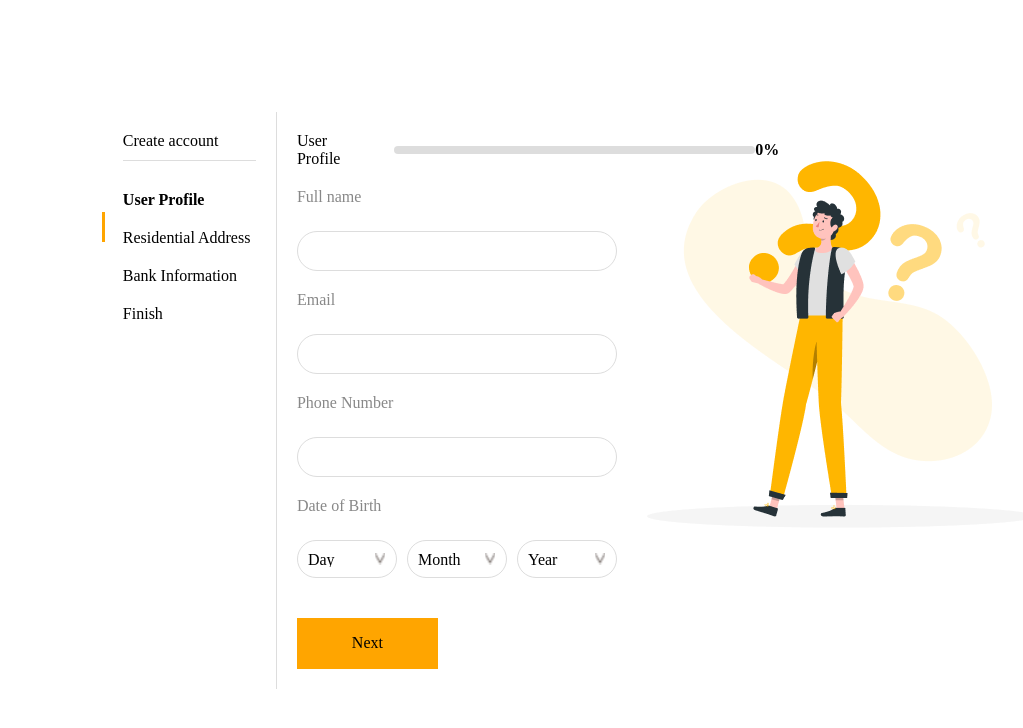
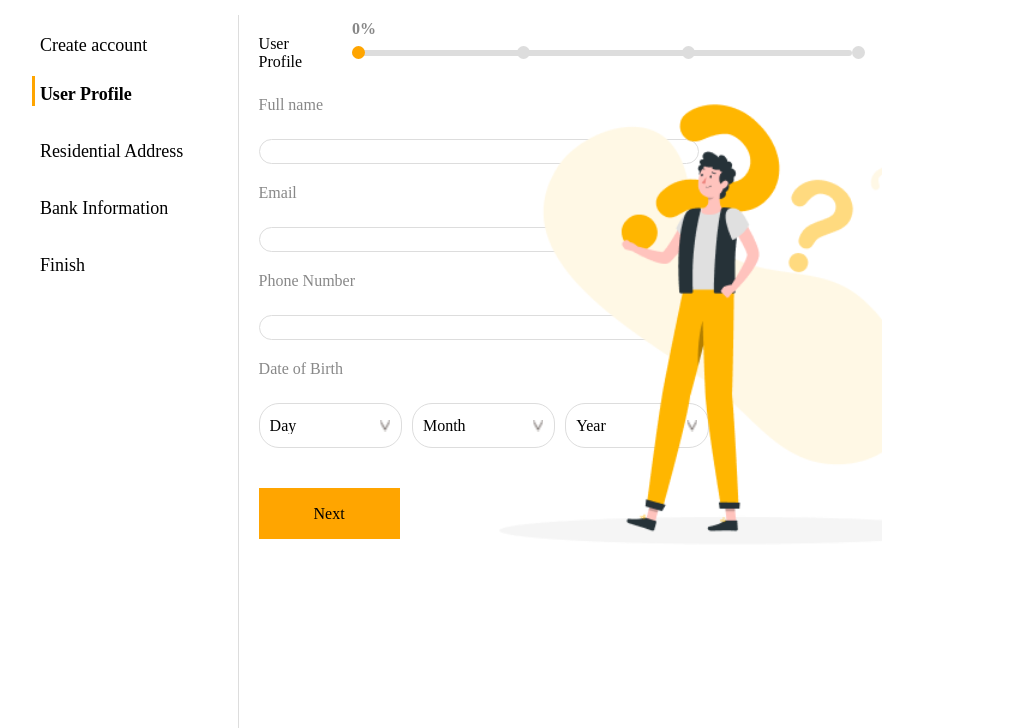
Before and after one commit to Exit1947/OnlineShop, a React (Create React App) app in the folder frontend/: page /auth/registration in a window 1280 px wide. Shown: the top 728 px of the page, without its empty margins (189-1212 px from the left). Built offline with nearby package versions, Linux system fonts and the light colour scheme.

Commit message:
Edit the registration form

```diff
--- a/frontend/src/components/form/Form.tsx
+++ b/frontend/src/components/form/Form.tsx
@@ -45,7 +45,10 @@ const Form = () => {
     const [progress, setProgress] = useState(0);
 
     const updateProgress = (step) => {
-        const newProgress = (step - 1) * 33;
+        let newProgress = (step - 1) * 33.33;
+        if (step === 4) {
+            newProgress = 100;
+        }
         setProgress(Math.min(newProgress, 100));
     };
 
@@ -68,15 +71,31 @@ const Form = () => {
         }
     };
 
+    const getTitleForStep = (step) => {
+        switch (step) {
+            case 1:
+                return 'User Profile';
+            case 2:
+                return 'Residential Address';
+            case 3:
+                return 'Bank Information';
+            case 4:
+                return 'Finish';
+            default:
+                return 'User Profile';
+        }
+    };
+
     return (
-        <div className="form-container">
+
+            <div className="form-container">
             <Sidebar activeStep={activeStep} handleStepClick={handleStepClick} />
             <div className="profile-image-container">
                 {activeStep === 1 && <img src={profileImage} alt="Profile" />}
                 {activeStep === 2 && <img src={addressImage} alt="Address" />}
             </div>
             <div className="content">
-                <ProgressBar progress={progress} activeStep={activeStep} />
+                <ProgressBar progress={progress} title={getTitleForStep(activeStep)} />
                 <FormFields activeStep={activeStep} handleNextClick={handleNextClick} handleBackClick={handleBackClick} />
             </div>
         </div>
--- a/frontend/src/components/form/ProgressBar.jsx
+++ b/frontend/src/components/form/ProgressBar.jsx
@@ -1,15 +1,25 @@
 import React from 'react';
 
-const ProgressBar = ({ progress, activeStep }) => {
-    const headers = ["User Profile", "Residential Address", "Bank Information", "Finish"];
+const ProgressBar = ({ progress }) => {
+
+    const roundedProgress = Math.floor(progress);
 
     return (
         <div className="progress-bar-container">
-            <h3 className="user-profile-header">{headers[activeStep - 1]}</h3>
+            <h3 className="user-profile-header">
+                {progress === 0 ? 'User Profile' : progress === 33 ? 'Residential Address' : progress === 66 ? 'Bank Information' : 'Finish'}
+            </h3>
             <div className="progress-bar">
                 <div className="progress" style={{ width: `${progress}%` }}></div>
+                {}
+                <span className="progress-percentage" style={{ left: progress === 100 ? 'calc(100% - 30px)' : `${progress}%` }}>
+                    {roundedProgress}%
+                </span>
+                <div className={`milestone milestone-0 ${progress >= 0 ? 'filled' : ''}`}></div>
+                <div className={`milestone milestone-33 ${progress >= 33 ? 'filled' : ''}`}></div>
+                <div className={`milestone milestone-66 ${progress >= 66 ? 'filled' : ''}`}></div>
+                <div className={`milestone milestone-100 ${progress === 100 ? 'filled' : ''}`}></div>
             </div>
-            <span className="progress-percentage">{Math.round(progress)}%</span>
         </div>
     );
 };
--- a/frontend/src/components/form/Sidebar.jsx
+++ b/frontend/src/components/form/Sidebar.jsx
@@ -1,17 +1,21 @@
 import React from 'react';
 
 const Sidebar = ({ activeStep, handleStepClick }) => {
+    const steps = ['User Profile', 'Residential Address', 'Bank Information', 'Finish'];
+
     return (
         <div className="sidebar">
             <h2>Create account</h2>
-            <div className="divider"></div>
             <ul>
-                <li onClick={() => handleStepClick(1)} className={activeStep === 1 ? 'active' : ''}>User Profile</li>
-                <li onClick={() => handleStepClick(2)} className={activeStep === 2 ? 'active' : ''}>Residential Address</li>
-                <li onClick={() => handleStepClick(3)} className={activeStep === 3 ? 'active' : ''}>Bank Information</li>
-                <li onClick={() => handleStepClick(4)} className={activeStep === 4 ? 'active' : ''}>Finish</li>
+                {steps.map((step, index) => (
+                    <li key={index}
+                        className={activeStep === index + 1 ? 'active' : ''}
+                        onClick={() => handleStepClick(index + 1)}>
+                        {step}
+                        {activeStep === index + 1 && <div className="highlight"></div>}
+                    </li>
+                ))}
             </ul>
-            <div className="highlight" style={{ top: `${(activeStep - 1) * 50}px` }}></div>
         </div>
     );
 };
--- a/frontend/src/components/form/form.css
+++ b/frontend/src/components/form/form.css
@@ -1,21 +1,33 @@
-
 .form-container {
     display: flex;
-    max-width: 1200px;
+    justify-content: space-between;
+    max-width: 100%;
     margin: 0 auto;
+    padding: 0;
+    height: 100vh;
+    box-sizing: border-box;
+    position: relative;
+    overflow-x: hidden;
 }
 
 
 .sidebar {
-    width: 25%;
+    width: 100%;
+    max-width: 500px;
     padding: 20px;
     border-right: 1px solid #ddd;
+    box-sizing: border-box;
+    padding: 20px;
+    background-color: #fff;
+    font-size: 18px;
+    margin-bottom: 20px;
     position: relative;
 }
 
 .sidebar h2 {
     margin-bottom: 10px;
 }
+
 
 .divider {
     width: 100%;
@@ -31,67 +43,165 @@
 }
 
 .sidebar ul li {
-    padding: 10px 0;
+    padding: 18px 0;
     cursor: pointer;
     color: black;
+    position: relative;
+    transition: all 0.3s ease;
+}
+
+.sidebar ul li:hover {
+    font-weight: bold;
 }
 
 .sidebar ul li.active {
     font-weight: bold;
+
 }
+
+
 
 .highlight {
     width: 3px;
     height: 30px;
     background-color: orange;
     position: absolute;
-    left: -1px;
+    left: -8px;
     top: 0;
-    transition: top 0.3s ease;
-    margin-top: 100px;
+    transition: top 0.3s ease, height 0.3s ease;
+    margin-top: 10px;
 }
 
 
 .content {
     width: 75%;
     padding: 20px;
-    position: relative;
+    box-sizing: border-box;
 }
 
 
 .progress-bar-container {
     display: flex;
     align-items: center;
-    margin-bottom: 20px;
+    margin-bottom: 25px;
     justify-content: space-between;
+    justify-content: flex-end;
     position: relative;
+    width: 100%;
+
 }
 
 .user-profile-header {
+
     margin-right: 20px;
     flex-grow: 1;
 }
 
 .progress-bar {
-    width: 366px;
-    height: 8px;
+    width: 530px;
+    flex-grow: 1;
+    height: 6px;
     background-color: #ddd;
     position: relative;
     border-radius: 4px;
+    margin-right: 10px;
+}
+
+.sidebar ul li:hover .highlight,
+.sidebar ul li.active .highlight {
+    height: 30px;
+}
+
+@media (max-width: 768px) {
+    .sidebar {
+        font-size: 16px;
+    }
 }
 
 .progress {
+    position: absolute;
+    width: 0%;
     height: 100%;
+    border-radius: 4px;
     background-color: orange;
-    border-radius: 4px;
-    display: flex;
     align-items: center;
     justify-content: center;
+    display: flex;
+    transition: width 0.3s ease;
+}
+
+
+.progress-circle {
+    width: 12px;
+    height: 12px;
+    border-radius: 40%;
+    background-color: #ddd;
+    position: absolute;
+    top: -3px;
+    transition: background-color 0.3s, width 0.3s, height 0.3s;
 }
 
 .progress-percentage {
-    color: black;
+    position: absolute;
+    top: -30px;
+    left: calc(100% - 35px);
+    color: #888;
     font-weight: bold;
+    transition: left 0.3s ease;
+
+}
+
+.progress-circle.active {
+    background-color: orange;
+    width: 16px;
+    height: 16px;
+}
+
+.milestone {
+    position: absolute;
+    top: -4px;
+    width: 13px;
+    height: 13px;
+    background-color: #ddd;
+    border-radius: 50%;
+    transition: background-color 0.3s ease;
+}
+
+.milestone.filled {
+    background-color: orange;
+}
+
+.milestone-0 { left: 0%; }
+.milestone-33 { left: 33%; }
+.milestone-66 { left: 66%; }
+.milestone-100 { left: 100%; }
+
+@keyframes movePercentage {
+    0% { left: 0; }
+    33% { left: 33%; }
+    66% { left: 66%; }
+    100% { left: 100%; }
+}
+
+
+@media (max-width: 768px) {
+    .progress-bar {
+        width: 80%;
+    }
+
+    .user-profile-header {
+        font-size: 1rem;
+    }
+}
+
+@media (max-width: 480px) {
+    .progress-bar {
+        width: 100%;
+    }
+
+    .user-profile-header {
+        font-size: 0.9rem;
+    }
 }
 
 .form-fields {
@@ -104,11 +214,12 @@
     margin-bottom: 5px;
     color: #888888;
     font-weight: normal;
+
 }
 
 .form-input {
-    width: 320px;
-    height: 40px;
+    width: 440px;
+    height: 25px;
     border-radius: 20px;
     border: 1px solid #ddd;
     padding: 10px;
@@ -132,9 +243,27 @@
 .address:hover .form-input,
 .address.focused .form-input {
     border-color: orange;
+
 }
 
+.date-of-birth{
+    display: flex;
+    justify-content: space-between;
+    width: 450px;
+    gap: 10px;
 
+}
+
+.date-of-birth .form-input {
+
+    width: 1100px;
+    height: 45px;
+    border-radius: 20px;
+    border: 1px solid #ddd;
+    padding: 10px;
+    outline: none;
+    transition: border-color 0.3s ease;
+}
 .small-input {
     width: 100px;
     height: 38px;
@@ -168,13 +297,27 @@
 .profile-image-container {
     position: absolute;
     right: 0;
-    top: 100px;
+    bottom: 0;
+    width: 100%;
+    text-align: right;
+    max-width: 450px;
+    height: auto;
+    padding-right: 17%;
+    top: 2%;
 }
 
 .profile-image-container img {
-    width: 500px;
-    height: 500px;
+    width: 200%;
+    max-width: 600px;
+    min-width: 400px;
+    height: auto;
+    position: relative;
+    margin-left: auto;
+    margin-right: auto;
+    display: block;
+
 }
+
 
 
 .select-input {
@@ -183,4 +326,34 @@
     background-size: 12px 12px;
     padding-right: 20px;
     border-radius: 20px;
+    width: 460px;
+    height: 46px;
 }
+
+
+
+
+@media (max-width: 1024px) {
+    .profile-image-container {
+        padding-right: 5%;
+        top: 5%;
+
+
+}
+
+.profile-image-container img {
+    width: 60%;
+}
+
+
+}
+
+@media (max-width: 768px) {
+    .profile-image-container {
+         padding-right: 0;
+    }
+    .profile-image-container img {
+        width: 70%;
+    }
+
+}
```
Also changed, not shown: frontend/src/components/form/FormFields.jsx (line endings or trailing spaces).
